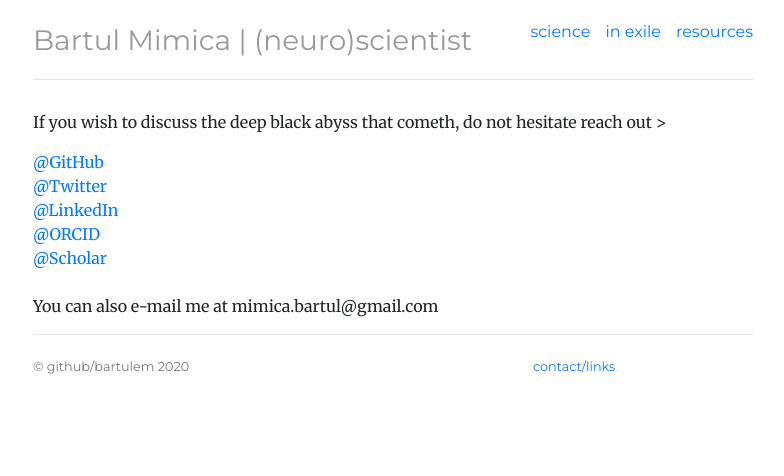
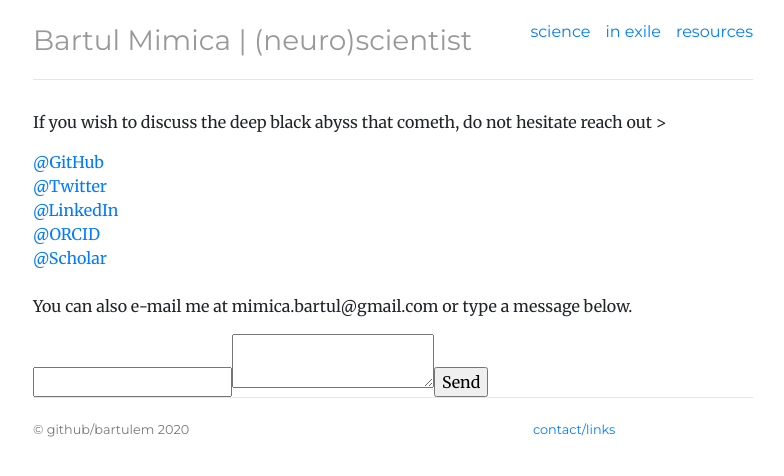
Before and after one commit to bartulem/bartulem.github.io, a Jekyll site: the page built from contact/index.html, in a window 1280 px wide. Shown: the top 476 px of the page, without its empty margins (247-1031 px from the left). Built offline with Jekyll 4.4.1, drawn with Linux system fonts in a browser that asks for light colours.

Commit message:
Update index.html

```diff
--- a/contact/index.html
+++ b/contact/index.html
@@ -18,7 +18,8 @@ description: bartulem | (neuro)scientist
 	<li><a target="_blank" href="https://orcid.org/0000-0001-6404-0560">@ORCID</a></li>
   	<li><a target="_blank" href="https://scholar.google.no/citations?user=aUeOyr8AAAAJ&hl=en">@Scholar</a></li>
 	<br>
-	<li>You can also e-mail me at <span class="obfuscate">mimica.bartul@gmail.com</span></li>
+	<li>You can also e-mail me at <span class="obfuscate">mimica.bartul@gmail.com</span> or type a message below.</li>
 	</ul>
+	<form action="http://formspree.io/mimca.bartul@gmail.com"><input type="email" name="_replyto"><textarea name="body"></textarea><input type="submit" value="Send"></form>
 
 </div>
```
